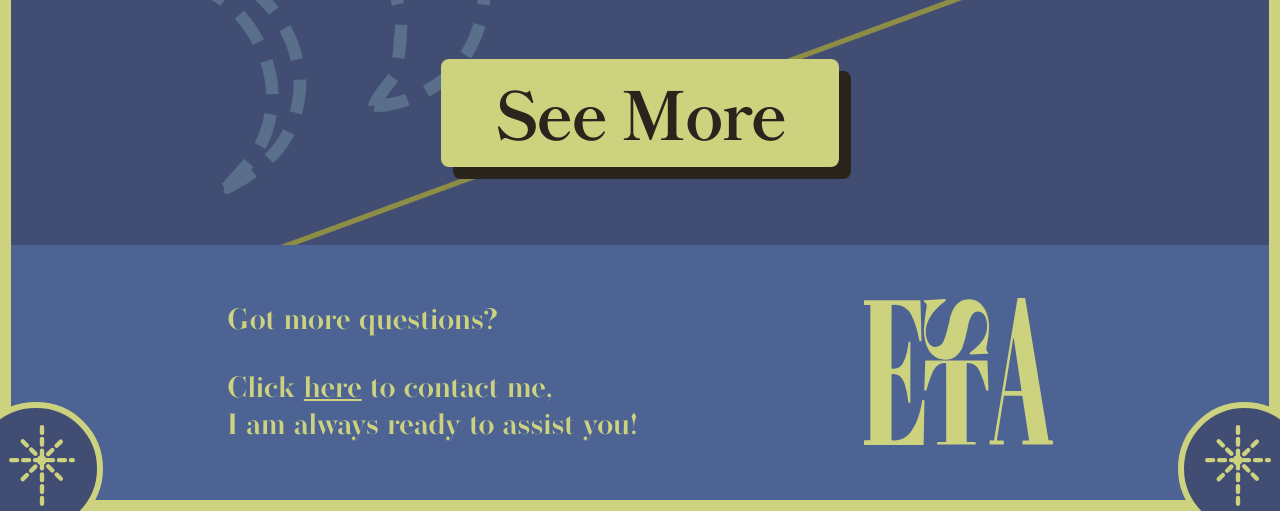
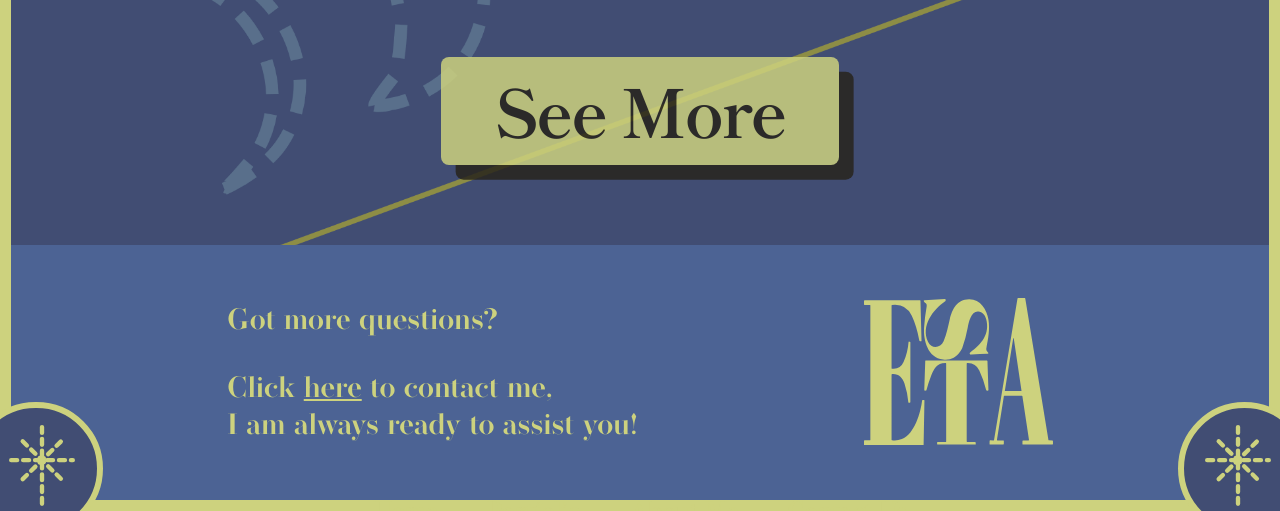
Before and after one commit to estaaaaa/estaaaaa.github.io, a plain HTML site: page index.html in a window 1280 px wide. In both pictures the pointer is over the link "See More". Shown: the part 1785-2296 px from the top of the page. Drawn offline with Linux system fonts and the light colour scheme.

Commit message:
Update style.css

```diff
--- a/css/style.css
+++ b/css/style.css
@@ -297,13 +297,12 @@ img {
   padding: 0.5rem 8rem 0.8rem;
   border-radius: 1.2rem;
   box-shadow: 2.2rem 2.2rem 0rem #29251d;
-  transition: box-shadow 0.2s ease, transform 0.2s ease;
+  transition: box-shadow 0.2s ease;
   position: relative;
 }
 
 .showcase_btn a:hover {
-  box-shadow: 1.8rem 1.8rem 0rem #29251d;
-  transform: translateY(2px);
+  opacity: 0.85;
 }
 
 
```
